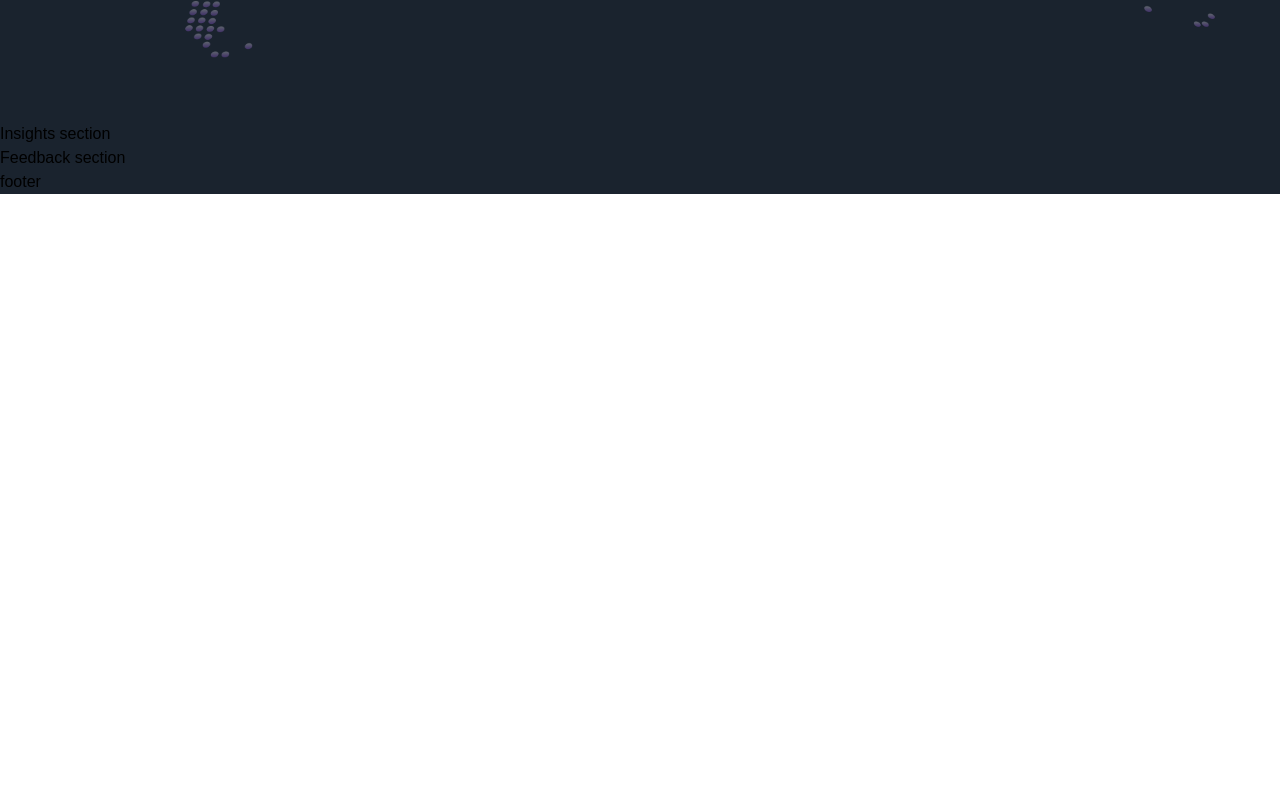
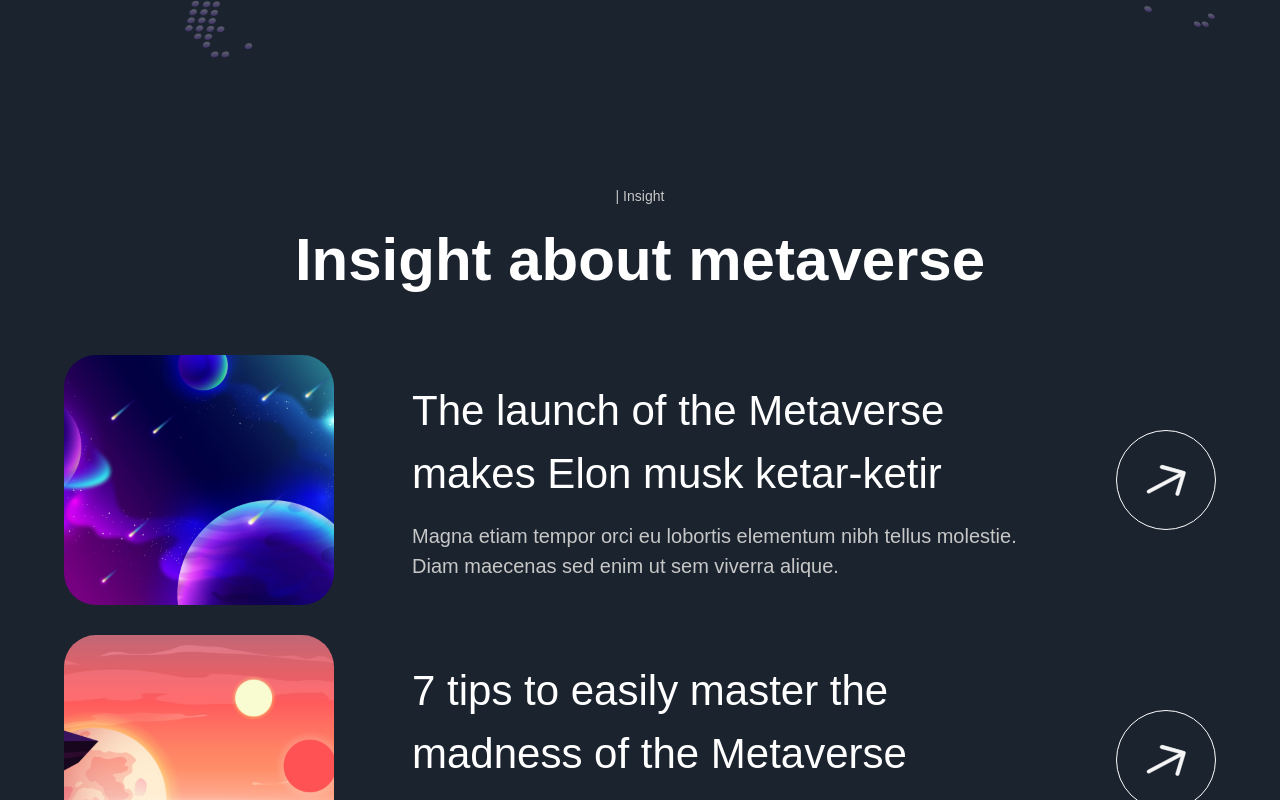
Before and after one commit to Solace4415/metaversus, a Next.js app: page / in a window 1280 px wide. Shown: the part 4980-5780 px from the top of the page. Before the commit the page ends 5174 px from the top, so only its background shows below. Built offline with nearby package versions, Linux system fonts and the light colour scheme; a web font is replaced by a local one.

Commit message:
changes made

```diff
--- a/components/InsightCard.jsx
+++ b/components/InsightCard.jsx
@@ -1,9 +1,36 @@
-'use client';
+"use client";
+import { motion } from "framer-motion";
+import styles from "../styles";
+import { fadeIn } from "../utils/motion";
 
-const InsightCard = () => (
-  <div>
-    Insight Card
-  </div>
+const InsightCard = ({ index, imgUrl, title, subtitle }) => (
+  <motion.div
+    variant={fadeIn("up", "spring", index * 0.5, 1)}
+    className="flex md:flex-row flex-col gap-4"
+  >
+    <img
+      src={imgUrl}
+      alt="insight"
+      className="md:w-[270px] w-full h-[250px] rounded-[32px] object-cover"
+    />
+    <div className="w-full flex justify-between items-center">
+      <div className="flex-1 md:ml-[62px] flex flex-col max-w-[650px]">
+        <h4 className="font-normal lg:text-[42px] text-[26px] text-white">
+          {title}
+        </h4>
+        <p className="mt-[16px] font-normal lg:text-[20px] text-[14px] text-secondary-white">
+          {subtitle}
+        </p>
+      </div>
+      <div className="lg:flex hidden items-center justify-center w-[100px] h-[100px] rounded-full bg-transparent border-[1px] border-white">
+        <img
+          src="arrow.svg"
+          alt="arrow"
+          className="w-[40%] h-[40%] object-contain"
+        />
+      </div>
+    </div>
+  </motion.div>
 );
 
 export default InsightCard;
--- a/sections/Insights.jsx
+++ b/sections/Insights.jsx
@@ -1,8 +1,30 @@
-'use client';
+"use client";
+import { motion } from "framer-motion";
+import { TypingText, TitleText, InsightCard } from "../components";
+import styles from "../styles";
+import { staggerContainer } from "../utils/motion";
+import { insights } from "../constants";
 
 const Insights = () => (
-  <section>
-    Insights section
+  <section className={`${styles.paddings} relative z-10`}>
+    <motion.div
+      variants={staggerContainer}
+      initial="hidden"
+      whileInView="show"
+      viewport={{ once: false, amount: 0.25 }}
+      className={`${styles.innerWidth} mx-auto flex flex-col`}
+    >
+      <TypingText title="| Insight" textStyles="text-center" />
+      <TitleText
+        title={<>Insight about metaverse</>}
+        textStyles="text-center"
+      />
+      <div className="mt-[50px] flex flex-col gap-[30px]">
+        {insights.map((insight, i) => (
+          <InsightCard key={i} {...insight} index={i + 1} />
+        ))}
+      </div>
+    </motion.div>
   </section>
 );
 
--- a/sections/World.jsx
+++ b/sections/World.jsx
@@ -2,7 +2,6 @@
 import { motion } from "framer-motion";
 import { TypingText, TitleText } from "../components";
 import styles from "../styles";
-import { newFeatures } from "../constants";
 import { staggerContainer, fadeIn } from "../utils/motion";
 
 const World = () => (
```
